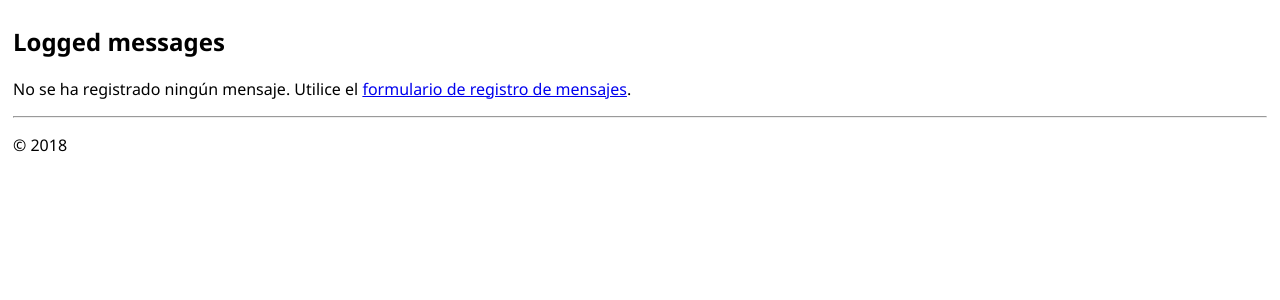
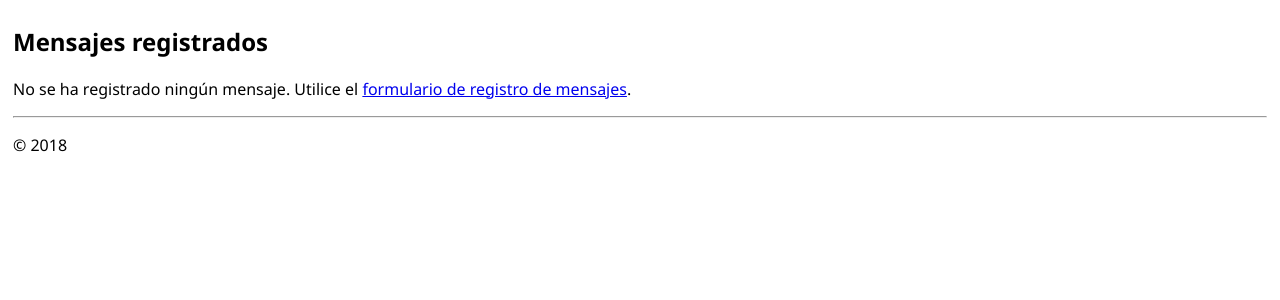
Before and after one commit to AutomatizaRedesUII/Django, a Django app: page / in a window 1280 px wide. Shown: the part 47-347 px from the top of the page. Run offline with Django 3.2, Linux system fonts and the light colour scheme; data that the repository does not hold is empty.

Commit message:
ModificaciónDFHM

```diff
--- a/hello/templates/hello/home.html
+++ b/hello/templates/hello/home.html
@@ -3,7 +3,7 @@
     Actividad 3 Django
 {% endblock %}
 {% block content %}
-    <h2>Logged messages</h2>
+    <h2>Mensajes registrados</h2>
 
     {% if message_list %}
         <table class="message_list">
```
